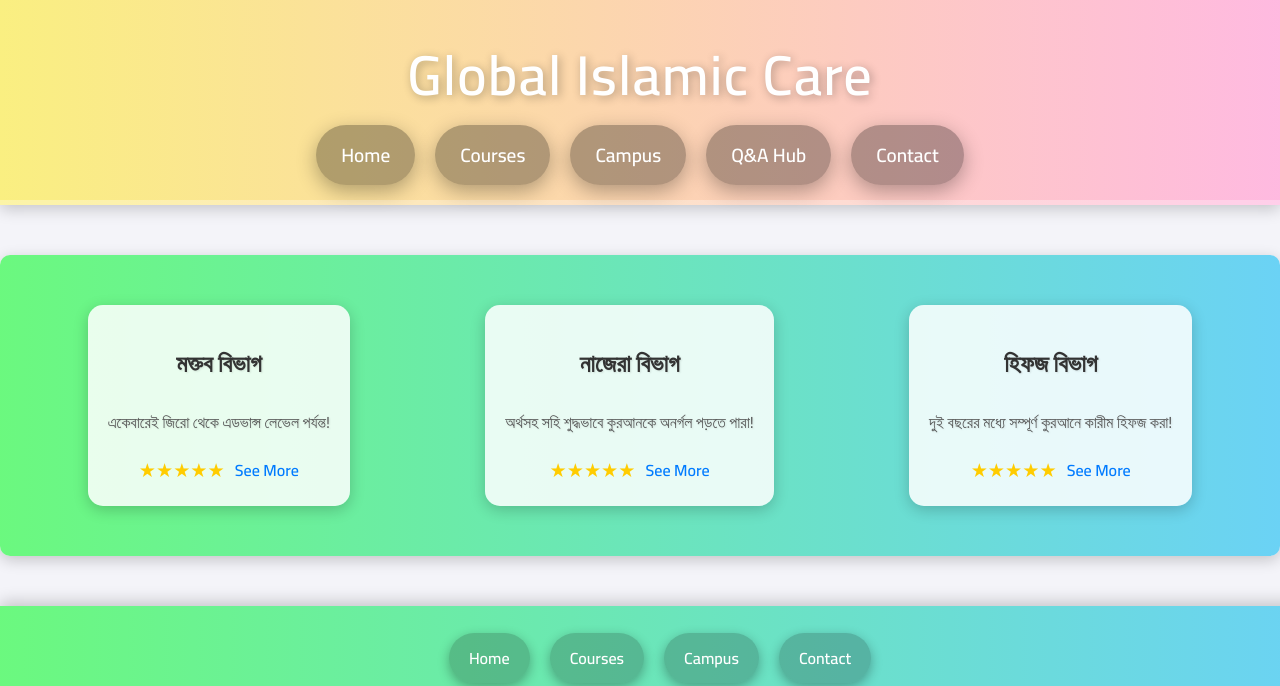
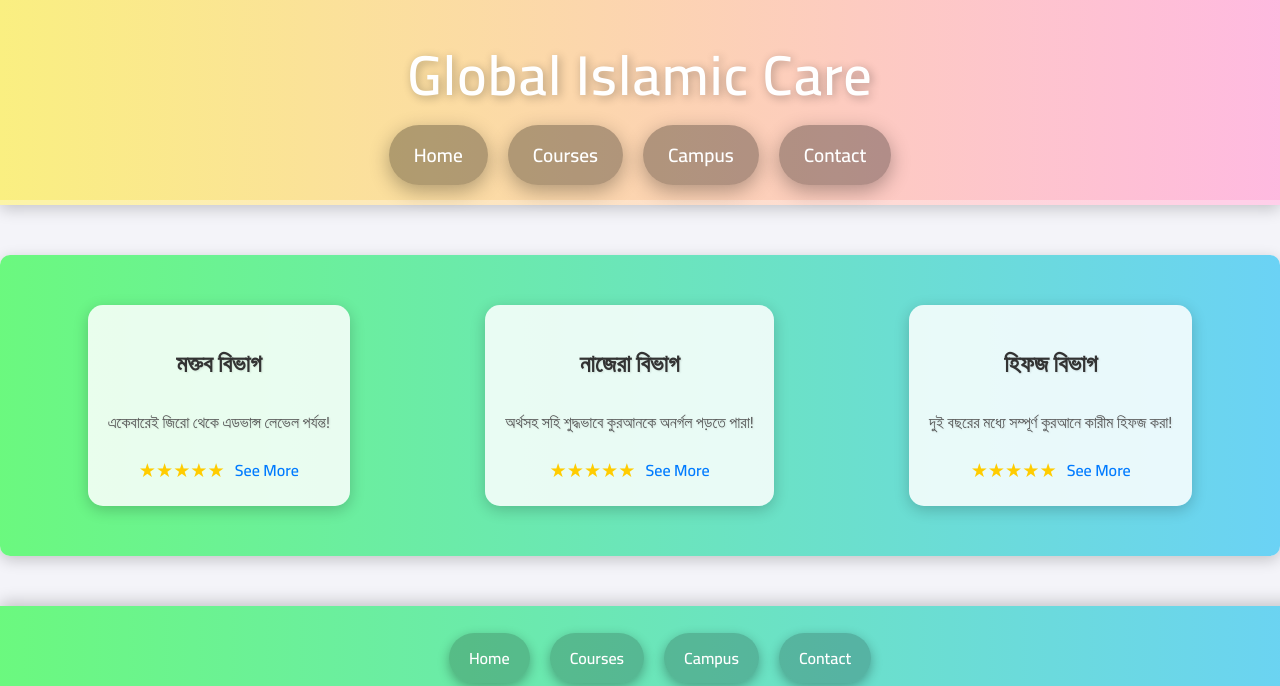
Before and after one commit to devheal-ltd/Global_islamic_care_Web_project, a plain HTML site: page index.html in a window 1280 px wide. Shown: the top 686 px of the page. Drawn offline with Linux system fonts and the light colour scheme.

Commit message:
qa menu remove

```diff
--- a/index.html
+++ b/index.html
@@ -39,7 +39,6 @@
                     <li><a href="#home" class="nav-button">Home</a></li>
                     <li><a href="#courses" class="nav-button">Courses</a></li>
                     <li><a href="campus.html" class="nav-button">Campus</a></li>
-                    <li><a href="qa-index.html" class="nav-button">Q&A Hub</a></li>
                     <li><a href="contact.html" class="nav-button">Contact</a></li>
                 </ul>
             </nav>
```
